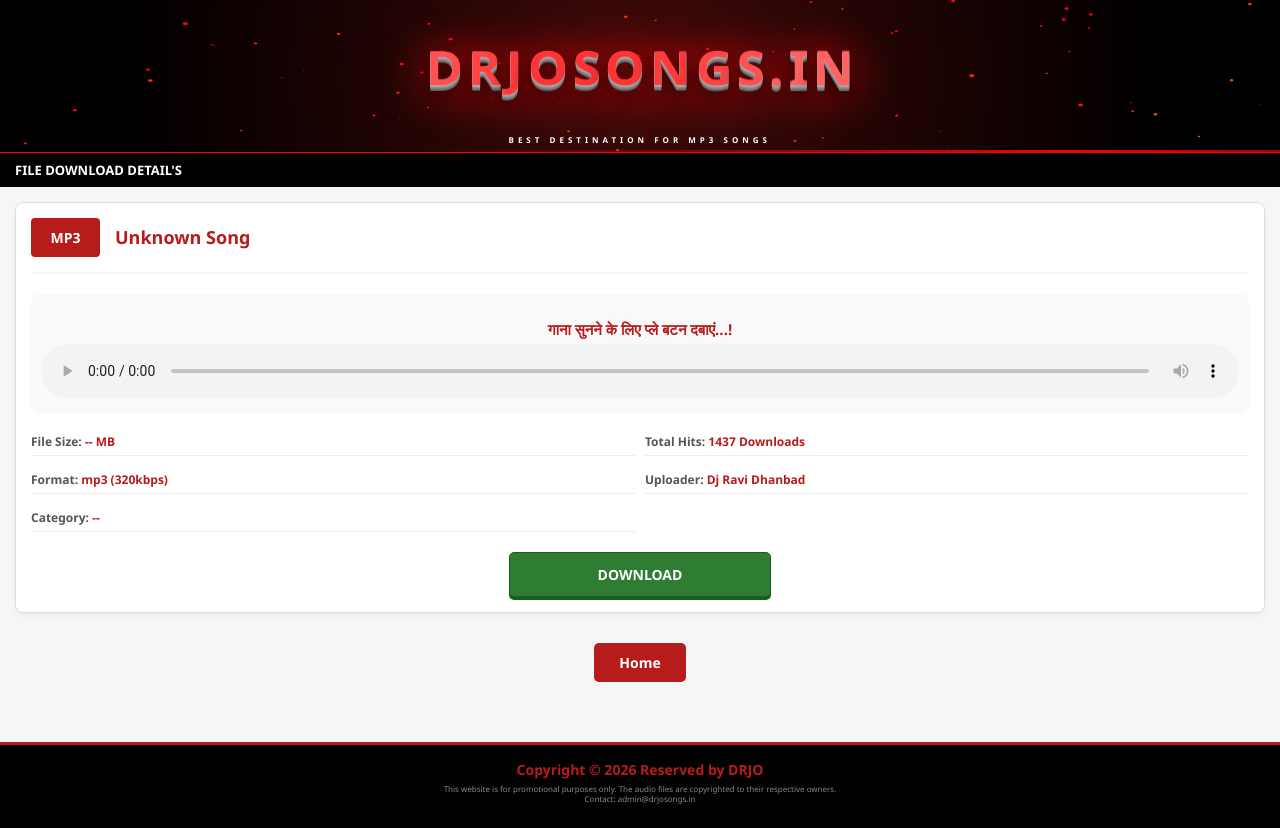
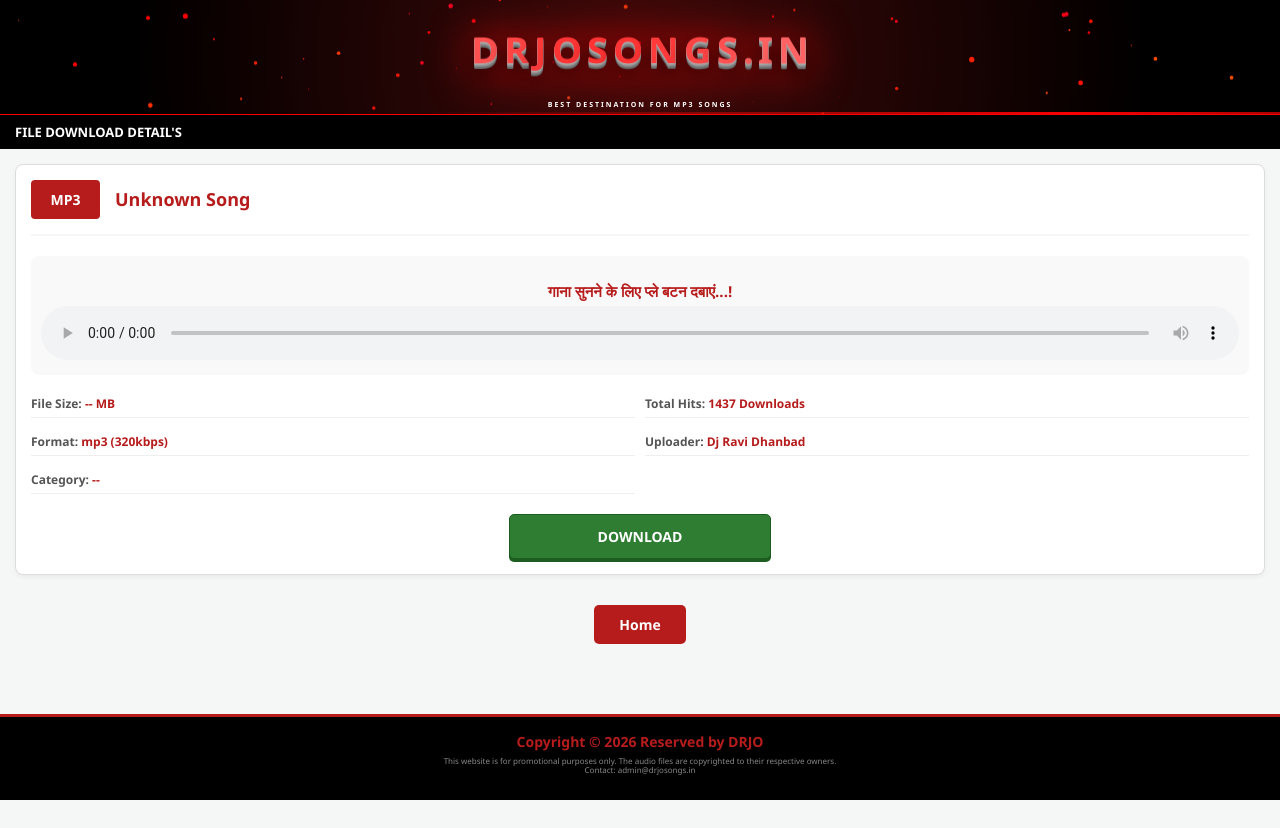
Before and after one commit to DRJOSONGS/Website, a plain HTML site: page download.html in a window 1280 px wide. After the commit the page ends 800 px from the top, so only its background shows below. Drawn offline with Linux system fonts and the light colour scheme.

Commit message:
Add files via upload

```diff
--- a/download.html
+++ b/download.html
@@ -13,7 +13,7 @@
         /* --- COMPLETE ULTRA-PREMIUM HEADER CSS --- */
         .ultra-heavy-hdr {
             position: relative;
-            height: 150px;
+            height: 110px;
             background: #000;
             display: flex;
             justify-content: center;
@@ -21,7 +21,7 @@
             overflow: hidden;
             perspective: 2000px;
             border-bottom: 1px solid #ff0000;
-            padding: 1px 1px;
+            padding: 2px 1px;
         }
         #headerCanvas {
             position: absolute;
@@ -47,7 +47,7 @@
         }
 /* --- Hyper 3D Steel Text --- */
         .hyper-3d-text {
-            font-size: 50px;
+            font-size: 38px;
             font-weight: 950;
             display: flex;
             gap: 5px;
@@ -83,8 +83,8 @@
 /* ... इसी तरह बाकी के लिए */
 /* --- Glitch Tagline --- */
         .matrix-tagline {
-            font-size: 8px;
-            letter-spacing: 4px;
+            font-size: 7px;
+            letter-spacing: 2px;
             color: #ffffff;
             font-weight: bold;
             position: relative;
@@ -108,7 +108,7 @@
         @keyframes laserScan {
             to { left: 100%; }
         }
-        @media (max-width: 600px) {
+        @media (max-width: 100px) {
             .hyper-3d-text { font-size: 35px; }
             .ultra-heavy-hdr { height: 180px; }
         }
@@ -190,7 +190,7 @@
         let particles = [];
         function initCanvas() {
             canvas.width = window.innerWidth;
-            canvas.height = 250;
+            canvas.height = 110;
         }
         class Particle {
         constructor() {
```
